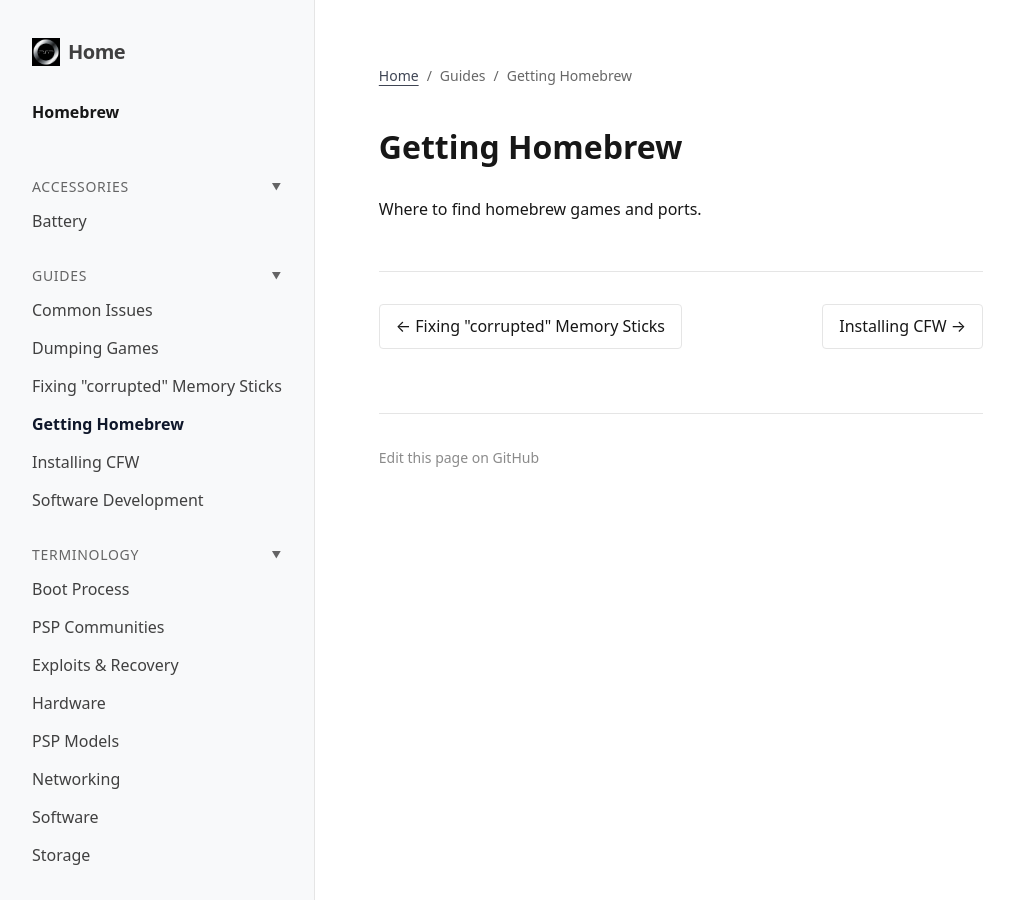
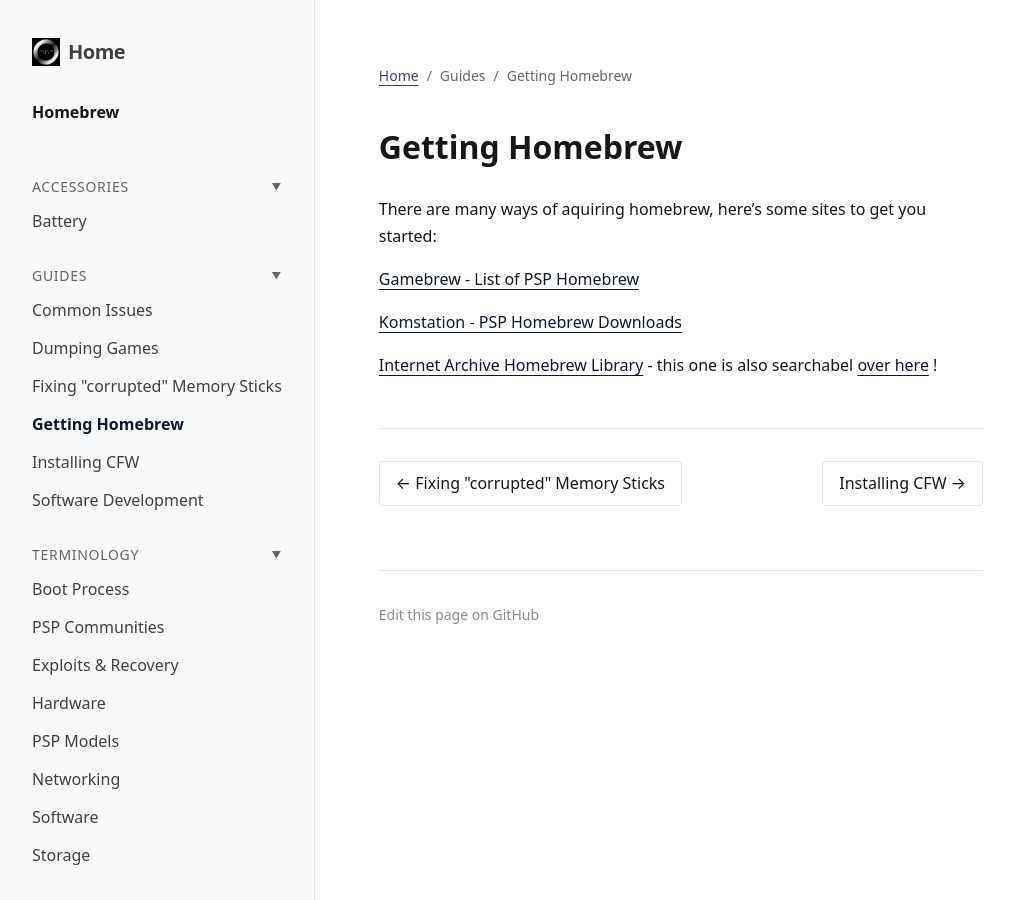
Before and after one commit to psp-homebrew-community/wiki, a Jekyll site: the page built from guides/getting-homebrew.md, in a window 1280 px wide. Shown: the whole page, without its empty margins (0-1014 px from the left). Built offline with Jekyll 4.4.1, drawn with Linux system fonts in a browser that asks for light colours.

Commit message:
some minor stuff so the wiki doesnt feel so empty
please contribute!

```diff
--- a/guides/getting-homebrew.md
+++ b/guides/getting-homebrew.md
@@ -4,4 +4,10 @@
 ---
 # Getting Homebrew
 
-Where to find homebrew games and ports.
+There are many ways of aquiring homebrew, here's some sites to get you started:
+
+[Gamebrew - List of PSP Homebrew](https://www.gamebrew.org/wiki/List_of_PSP_homebrew_games)
+
+[Komstation - PSP Homebrew Downloads](https://www.komstation.com/downloads/?jsf=jet-engine:download_listing&tax=download-type:20;download-system:27)
+
+[Internet Archive Homebrew Library](https://archive.org/details/psp-homebrew-library) - this one is also searchabel [over here](https://psp-homebrew-community.github.io/wiki/homebrew.html) !
```
